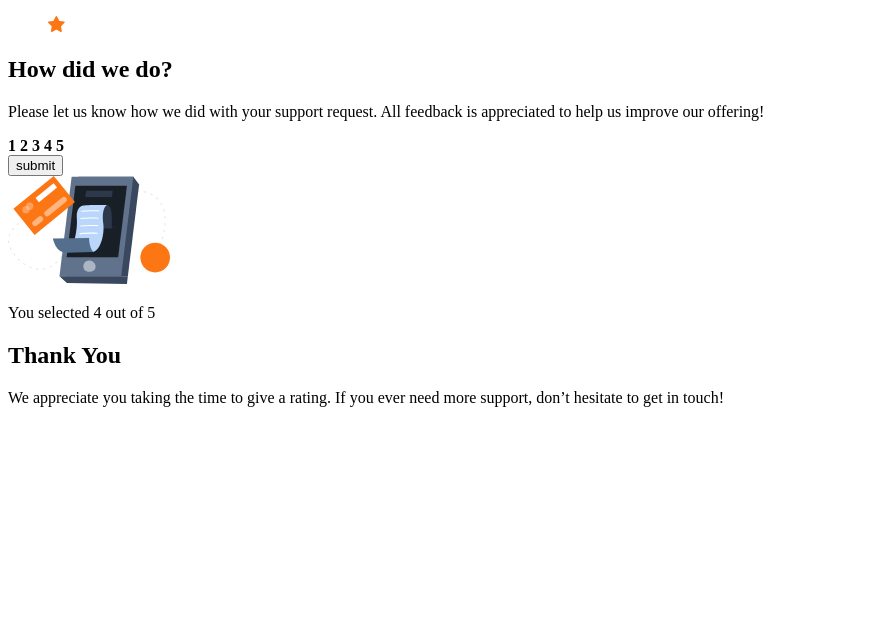
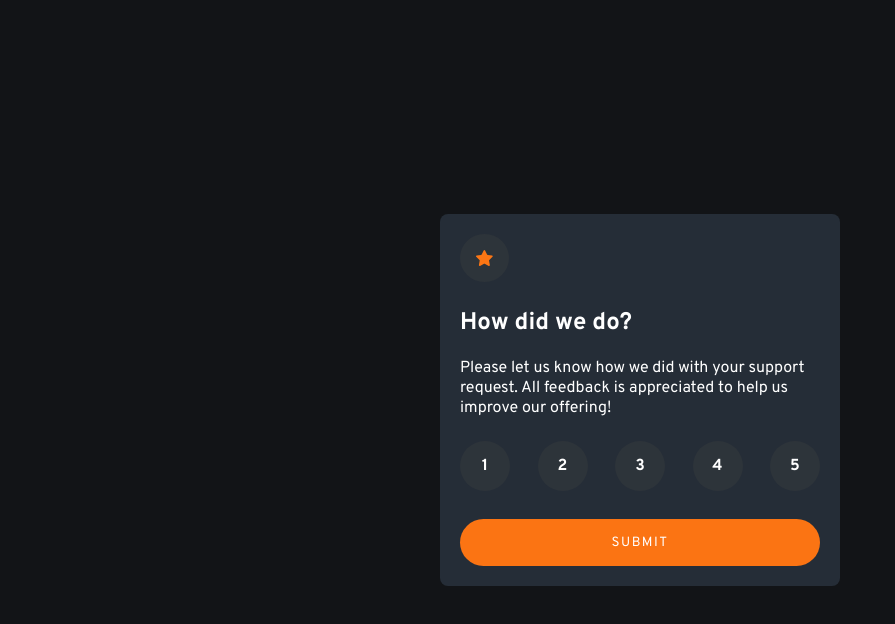
Before and after one commit to pilatech/interactive-rating-component, a plain HTML site: page index.html in a window 1280 px wide. Shown: the whole page, without its empty margins (0-895 px from the left). Drawn offline with Linux system fonts and the light colour scheme.

Commit message:
initial css

```diff
--- a/index.html
+++ b/index.html
@@ -3,15 +3,17 @@
 <head>
   <meta charset="UTF-8">
   <meta name="viewport" content="width=device-width, initial-scale=1.0"> <!-- displays site properly based on user's device -->
-
   <link rel="icon" type="image/png" sizes="32x32" href="./images/favicon-32x32.png">
+  <link rel="preconnect" href="https://fonts.googleapis.com">
+  <link rel="preconnect" href="https://fonts.gstatic.com" crossorigin>
+  <link href="https://fonts.googleapis.com/css2?family=Overpass:wght@400;700&display=swap" rel="stylesheet">
+  <link rel="stylesheet" href="style.css">
 
   <title>Frontend Mentor | Interactive rating component</title>
 
 </head>
 <body>
  <main class="container">
-
     <section class="rating">
     <figure class="rating__icon">
      <img src="images/icon-star.svg" alt="rating icon" class="rating__icon-image">
@@ -21,7 +23,7 @@
       Please let us know how we did with your support request. All feedback is appreciated
       to help us improve our offering!
      </p>
-     <article class="rating_rating-toggle">
+     <article class="rating__toggle">
       <b class="rating__number">1</b>
       <b class="rating__number">2</b>
       <b class="rating__number">3</b>
@@ -30,7 +32,7 @@
      </article>
      <button class="btn">submit</button>
     </section>
-    <section class="rating">
+    <section class="rating rating--thanks">
      <img src="images/illustration-thank-you.svg" alt="" class="rating__img rating__img--thanks">
      <p class="rating__info">You selected 4 out of 5</p>
      <h2 class="rating__title rating__title--thanks">Thank You</h2>
--- /dev/null
+++ b/style.css
@@ -0,0 +1,85 @@
+
+* {
+ box-sizing: border-box;
+}
+
+:root {
+ font-size: 10px;
+ --color-primary: hsl(25, 97%, 53%);
+ --color-white: hsl(0, 0%, 100%);
+--color-light-gray: hsl(217, 12%, 63%);
+--color-medium-gray: hsl(216, 12%, 54%);
+--color-dark-gray: hsl(213, 19%, 18%);
+--color-very-dark-blue: hsl(216, 12%, 8%);
+--color-icons-bg: hsla(210, 11%, 21%, 0.801);
+}
+
+body {
+ font-family: 'Overpass', sans-serif;
+ font-size: 1.6rem;
+ margin: 0;
+ background-color: var(--color-very-dark-blue);
+ display: flex;
+ justify-content: center;
+ align-items: center;
+ height: 100vh;
+}
+
+.container {
+ width: 95%;
+ max-width: 40rem;
+ border-radius: 8px;
+ padding: 2rem;
+ color: var(--color-white);
+ background: var(--color-dark-gray);
+}
+
+.rating {
+ height: 100%;
+}
+
+.rating__icon {
+ display: inline-block;
+ padding: 1.6rem;
+ margin: 0;
+ border-radius: 50%;
+ background: var(--color-icons-bg);
+}
+.rating__icon-image {
+ display: block;
+}
+.rating--thanks {
+ display: none;
+}
+
+.rating__toggle {
+ display: flex;
+ height: 6.5rem;
+ align-items: center;
+ justify-content: space-between;
+}
+
+.rating__number {
+ height: 5rem;
+ width: 5rem;
+ background: var(--color-icons-bg);
+ border-radius: 50%;
+ display: flex;
+ justify-content: center;
+ align-items: center;
+ cursor: pointer;
+}
+
+.btn {
+ background: var(--color-primary);
+ border: none;
+ color: inherit;
+ font-family: inherit;
+ text-transform: uppercase;
+ width: 100%;
+ padding: 1.5rem;
+ border-radius: 2.5rem;
+ margin-top: 2rem;
+ cursor: pointer;
+ letter-spacing: 1.5px;
+}
```
Also changed, not shown: 1 other file.
